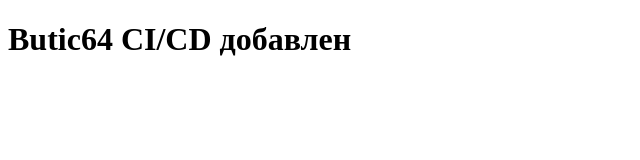
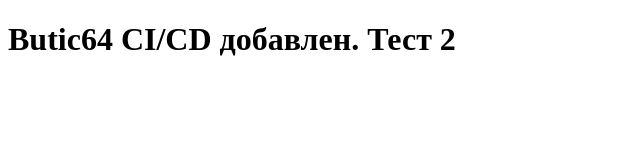
Before and after one commit to KsenyaKondakova/butic64, a Next.js app: page / in a window 1280 px wide. Shown: the top 160 px of the page, without its empty margins (0-640 px from the left). Built offline with nearby package versions, Linux system fonts and the light colour scheme.

Commit message:
fix:change config

```diff
--- a/pages/index.tsx
+++ b/pages/index.tsx
@@ -8,7 +8,7 @@ export default function Home() {
         <meta name="description" content="Generated by create next app" />
         <meta name="viewport" content="width=device-width, initial-scale=1" />
       </Head>
-      <h1>Butic64 СI/CD добавлен</h1>
+      <h1>Butic64 СI/CD добавлен. Тест 2</h1>
     </>
   );
 }
```
